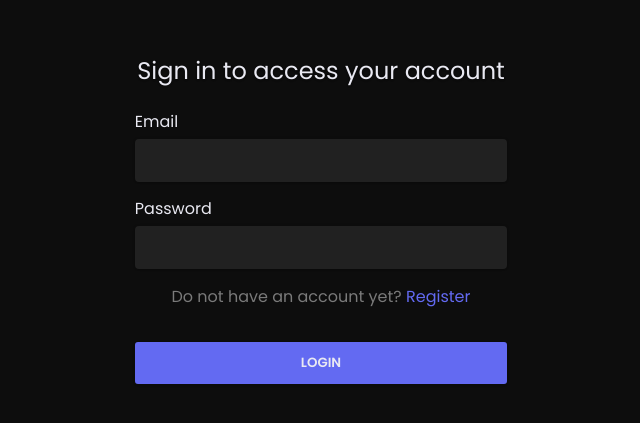
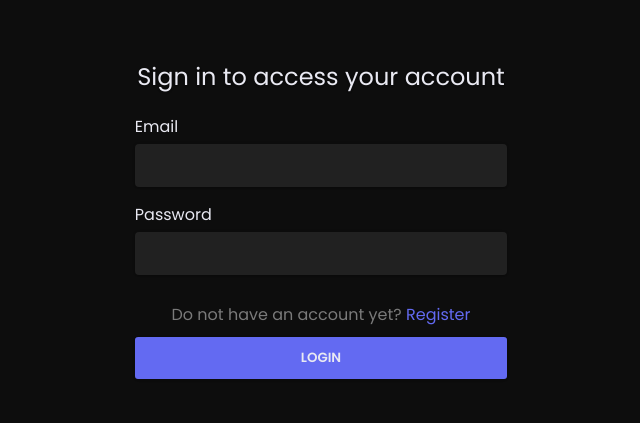
Before and after one commit to MathFerreira01/Task-Management-System, a React (Vite) app in the folder Frontend/: page /login in a window 1280 px wide. Shown: the part 171-594 px from the top of the page, without its empty margins (319-959 px from the left). Built offline with nearby package versions, Linux system fonts and the light colour scheme.

Commit message:
refactor: corrigindo erros de tipagem no context

```diff
--- a/Frontend/src/Components/Header/index.tsx
+++ b/Frontend/src/Components/Header/index.tsx
@@ -1,7 +1,8 @@
 import { useState } from "react";
 import { useNavigate } from "react-router-dom";
+import { Hamburger, Logo, Menu, MenuLink, Nav } from "./styles";
+
 import useAuth from "../../Hooks/useAuth";
-import { Hamburger, Logo, Menu, MenuLink, Nav } from "./styles";
 
 const Header = () => {
   const [isOpen, setIsOpen] = useState<boolean>(false);
--- a/Frontend/src/Contexts/auth.tsx
+++ b/Frontend/src/Contexts/auth.tsx
@@ -3,7 +3,7 @@ import { createContext, useEffect, useState } from "react";
 const AuthContext = createContext({});
 
 const AuthProvider = ({ children }) => {
-  const [user, setUser] = useState();
+  const [user, setUser] = useState(null);
 
   useEffect(() => {
     const userToken = localStorage.getItem("user_token");
--- a/Frontend/src/Pages/Login/index.tsx
+++ b/Frontend/src/Pages/Login/index.tsx
@@ -1,6 +1,14 @@
-import { useState } from "react";
+import { FormEvent, useState } from "react";
 import { useNavigate } from "react-router-dom";
-import { Wrapper, Title, Form, Label, Span, MenuLink } from "./styles";
+import {
+  Wrapper,
+  Title,
+  Form,
+  Label,
+  MessageError,
+  Span,
+  MenuLink,
+} from "./styles";
 
 import ClickButton from "../../Components/Button";
 import Input from "../../Components/Input";
@@ -14,7 +22,8 @@ const Login = () => {
 
   const { signin } = useAuth();
 
-  const handleLogin = () => {
+  const handleLogin = (e: FormEvent) => {
+    e.preventDefault();
     if (!email || !password) {
       setError("Preencha todos os campos");
       return;
@@ -49,6 +58,7 @@ const Login = () => {
             value={password}
             onChange={(event) => setPassword(event.target.value)}
           />
+          <MessageError>{error}</MessageError>
           <Span>
             Do not have an account yet?{" "}
             <MenuLink to="/register">Register</MenuLink>
--- a/Frontend/src/Pages/Login/styles.ts
+++ b/Frontend/src/Pages/Login/styles.ts
@@ -23,8 +23,14 @@ export const Label = styled.label`
     padding-bottom: 5px;
 `;
 
+export const MessageError = styled.p`
+  font-size: 0.9em;
+  color: #bd0b20;
+  text-align: center;
+`;
+
 export const Span = styled.span`
-    padding-bottom: 1.5em;
+    padding-top: 0.8em;
     color: #7A7A7A;
     text-align: center;
 `;
--- a/Frontend/src/Pages/Register/styles.ts
+++ b/Frontend/src/Pages/Register/styles.ts
@@ -27,7 +27,7 @@ export const Span = styled.span`
   color: #76787a;
   padding-bottom: 5px;
   text-align: center;
-  padding-bottom: 1.5em;
+  padding-top: 0.8em;
 `;
 
 export const MessageError = styled.p`
--- a/Frontend/src/Routes/Private.tsx
+++ b/Frontend/src/Routes/Private.tsx
@@ -4,7 +4,7 @@ import useAuth from "../Hooks/useAuth";
 const ProtectedRoute = () => {
   const { signed } = useAuth();
 
-  return signed > 0 ? <Outlet /> : <Navigate to="/login" />;
+  return signed ? <Outlet /> : <Navigate to="/login" />;
 };
 
 export default ProtectedRoute;
```
